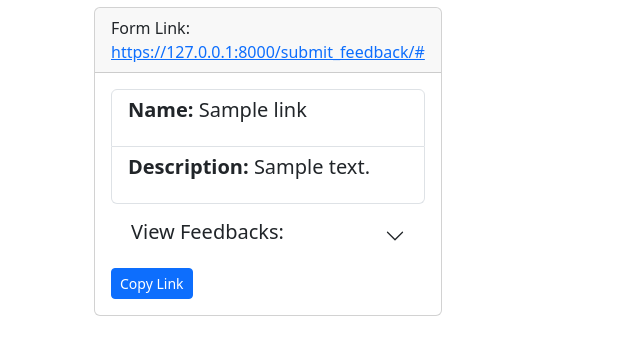
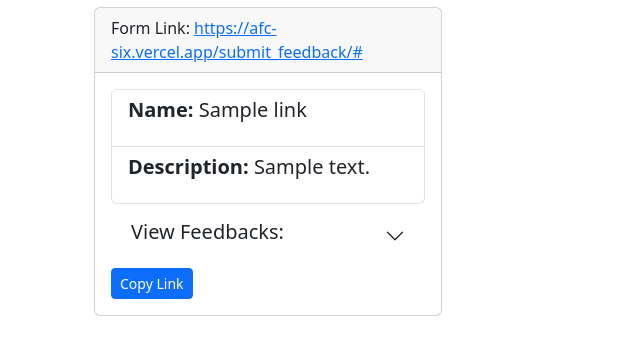
Before and after one commit to sreekanths-24/AFC, a Django app: template core/templates/core/user_profile.html in a window 1280 px wide. Shown: the part 166-521 px from the top of the page, without its empty margins (0-640 px from the left). Run offline with Django 4.2, Linux system fonts and the light colour scheme; the template is opened without the code that fills it: most values are stand-ins (such as "Sample title", 1, 10 or a date in 2020).

Commit message:
6th commit

```diff
--- a/core/templates/core/user_profile.html
+++ b/core/templates/core/user_profile.html
@@ -11,7 +11,7 @@
                 <div class="card mb-4">
                     <div class="card-header">
                         Form Link: <a href="{% url 'submit_feedback' feedback_data.link.link %}" id="feedback-link-{{ feedback_data.link.link }}">
-                            https://127.0.0.1:8000/submit_feedback/{{ feedback_data.link.link }}
+                            https://afc-six.vercel.app/submit_feedback/{{ feedback_data.link.link }}
                         </a>
 
                     </div>
```
